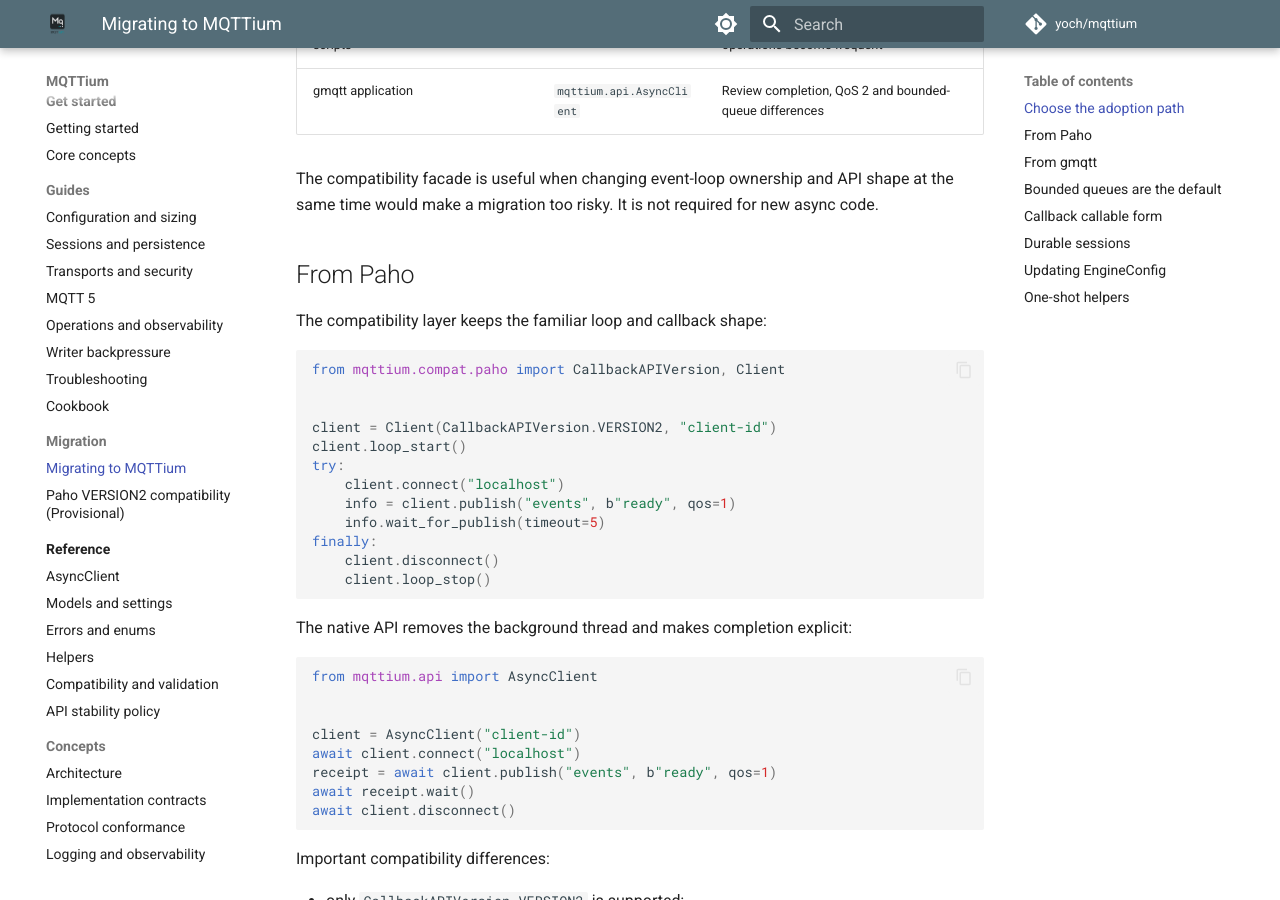
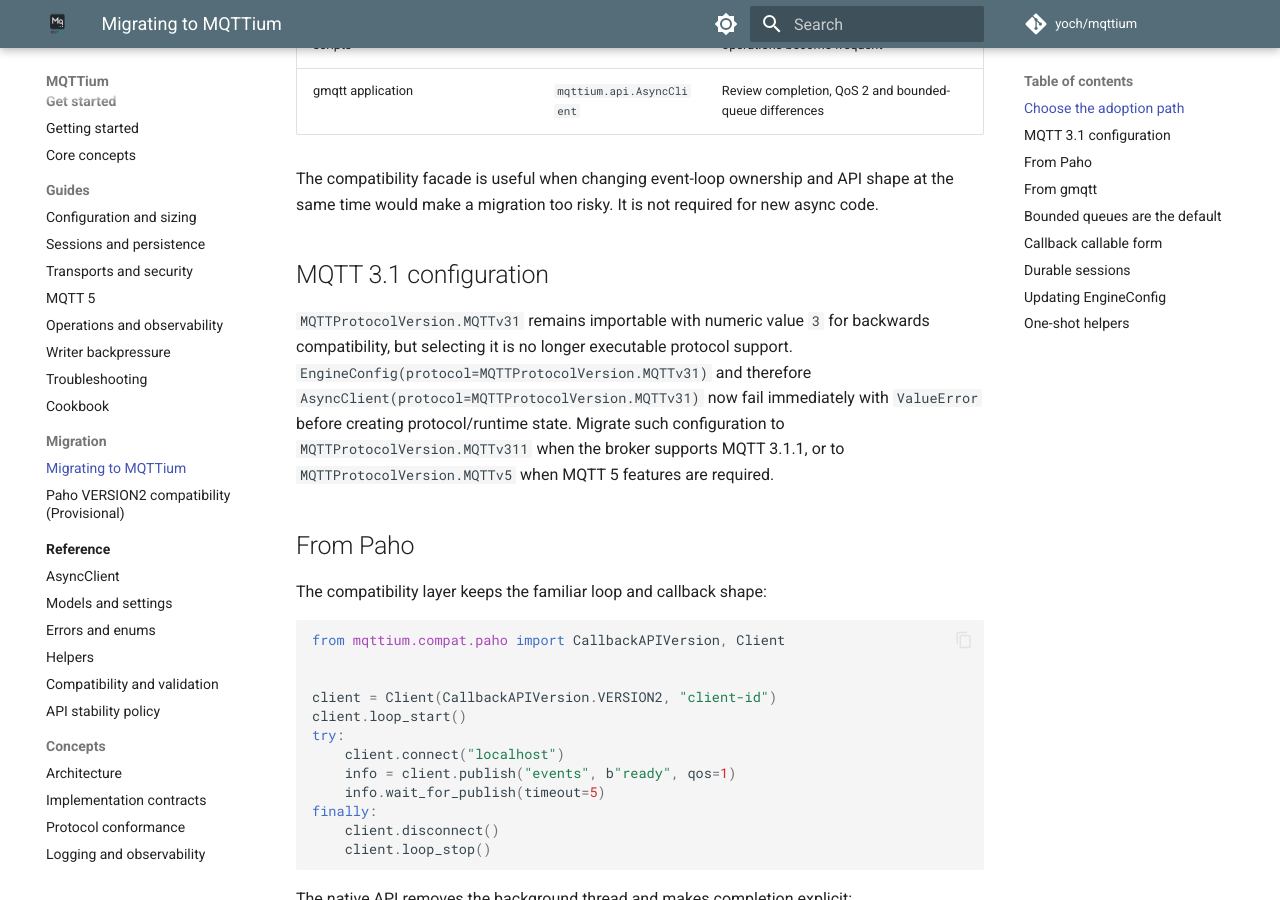
Before and after one commit to yoch/mqttium, an MkDocs documentation site: the page built from docs/migration.md, in a window 1280 px wide and 900 px high, scrolled down 523 px. Built offline with MkDocs 1.6.1 and Material for MkDocs 9.7.7, drawn with Linux system fonts in a browser that asks for light colours; comment, search, counter and statistics services are not loaded.

Commit message:
docs: document MQTT 3.1 fail-fast migration

```diff
--- a/docs/migration.md
+++ b/docs/migration.md
@@ -17,6 +17,16 @@
 The compatibility facade is useful when changing event-loop ownership and API
 shape at the same time would make a migration too risky. It is not required for
 new async code.
+
+## MQTT 3.1 configuration
+
+`MQTTProtocolVersion.MQTTv31` remains importable with numeric value `3` for
+backwards compatibility, but selecting it is no longer executable protocol
+support. `EngineConfig(protocol=MQTTProtocolVersion.MQTTv31)` and therefore
+`AsyncClient(protocol=MQTTProtocolVersion.MQTTv31)` now fail immediately with
+`ValueError` before creating protocol/runtime state. Migrate such configuration
+to `MQTTProtocolVersion.MQTTv311` when the broker supports MQTT 3.1.1, or to
+`MQTTProtocolVersion.MQTTv5` when MQTT 5 features are required.
 
 ## From Paho
 
```
